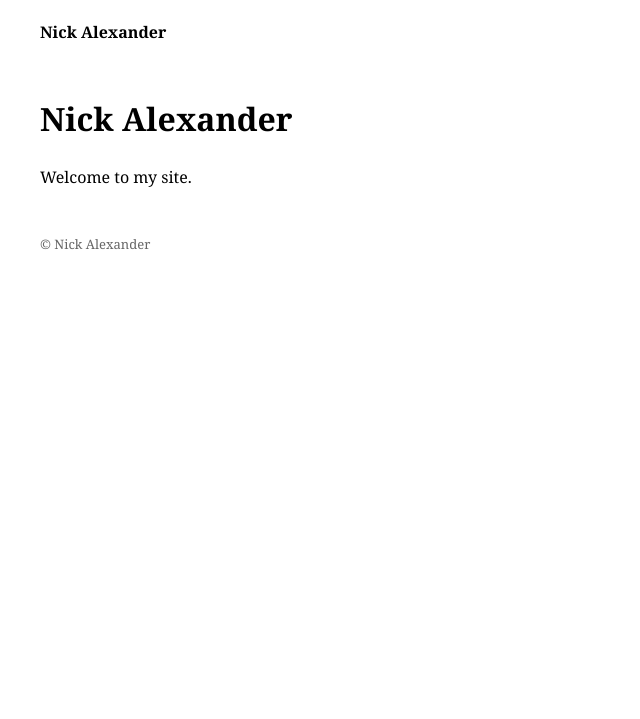
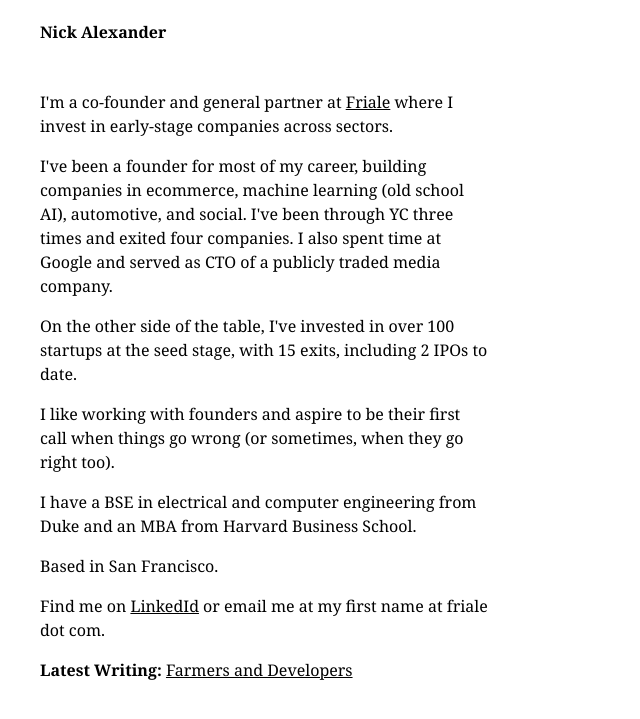
Before and after one commit to nick2k5/nick2k5.github.io, a Jekyll site: the page built from index.html, in a window 1280 px wide. Shown: the top 719 px of the page, without its empty margins (0-640 px from the left). Built offline with Jekyll 4.4.1, drawn with Linux system fonts in a browser that asks for light colours.

Commit message:
Update homepage bio, styling, and post permalink
- Add bio and links to index page
- Smaller heading sizes, black links
- Set /farmers.html as post permalink
- Add _site/ and .DS_Store to gitignore

Co-Authored-By: Claude Opus 4.5 <noreply@anthropic.com>

```diff
--- a/_layouts/default.html
+++ b/_layouts/default.html
@@ -34,9 +34,15 @@
       font-size: 13px;
       color: #666;
     }
-    a { color: #00e; }
-    a:visited { color: #551a8b; }
+    a { color: #000; }
+    a:visited { color: #000; }
     img { max-width: 100%; height: auto; }
+    h1{
+      font-size: 1.1em;
+    }
+    h2{
+      font-size: 1em;
+    }
   </style>
 </head>
 <body>
@@ -53,7 +59,7 @@
     </tr>
     <tr>
       <td class="footer">
-        &copy; {{ site.title }}
+        <!-- &copy; {{ site.title }} Why is this necessary? -->
       </td>
     </tr>
   </table>
--- a/index.html
+++ b/index.html
@@ -2,5 +2,13 @@
 layout: default
 title: Home
 ---
-<h1>Nick Alexander</h1>
-<p>Welcome to my site.</p>
+<p>I'm a co-founder and general partner at <a href="https://www.friale.com">Friale</a> where I invest in early-stage companies across sectors.</p>
+<p>I've been a founder for most of my career, building companies in ecommerce, machine learning (old school AI), automotive, and social. I've been through YC three times and exited four companies. I also spent time at Google and served as CTO of a publicly traded media company.
+<p>On the other side of the table, I've invested in over 100 startups at the seed stage, with 15 exits, including 2 IPOs to date.
+<p>I like working with founders and aspire to be their first call when things go wrong (or sometimes, when they go right too).
+<p>I have a BSE in electrical and computer engineering from Duke and an MBA from Harvard Business School.
+<p>Based in San Francisco.
+
+<p>Find me on <a href="https://www.linkedin.com/in/ndalexander/">LinkedId</a> or email me at my first name at friale dot com.
+
+<p><b>Latest Writing:</b> <a href="/farmers.html">Farmers and Developers</a>
```
Also changed, not shown: _posts/2026-02-01-farmers-and-developers.md (+1 -0 lines), 1 other file.
